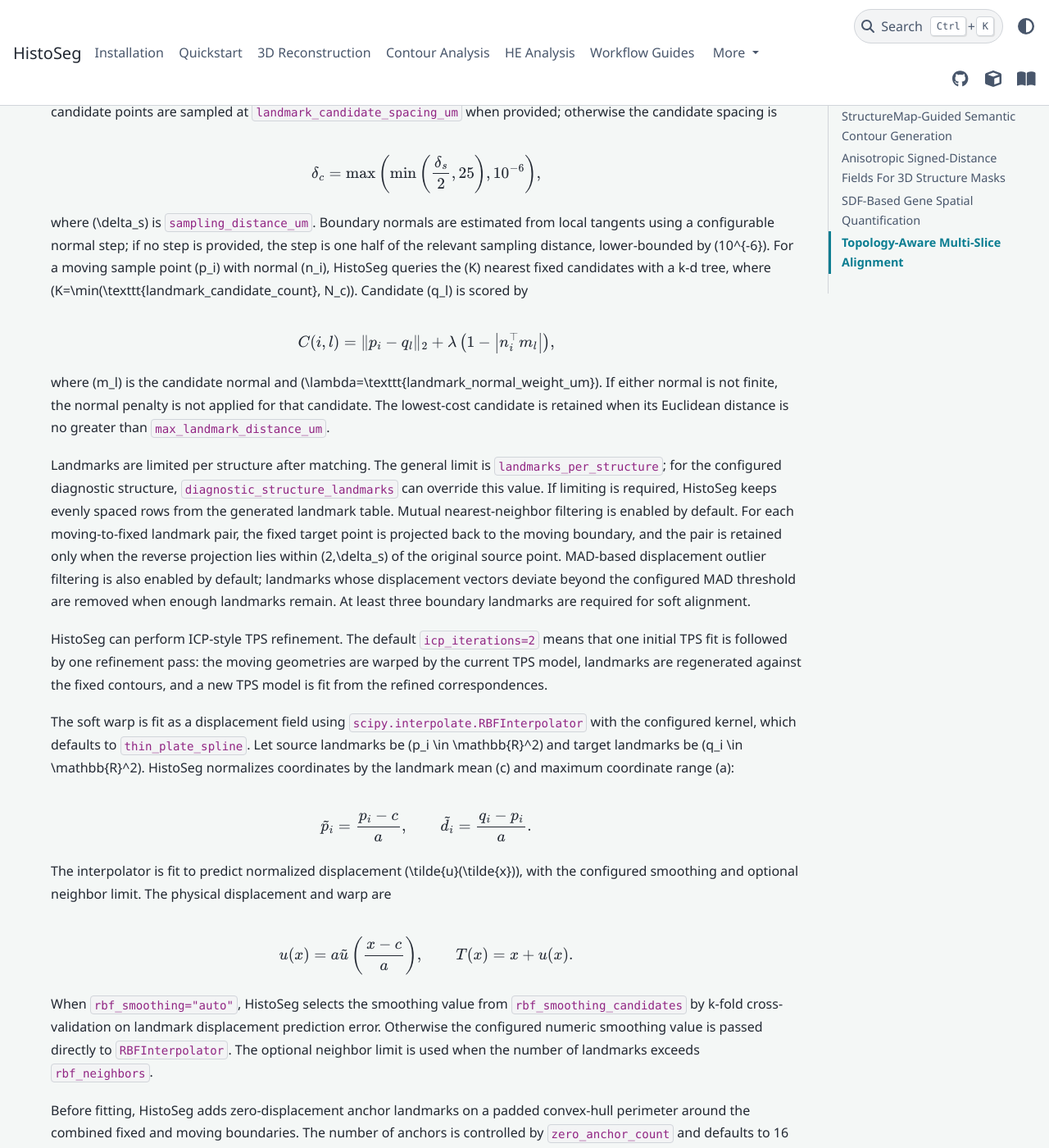
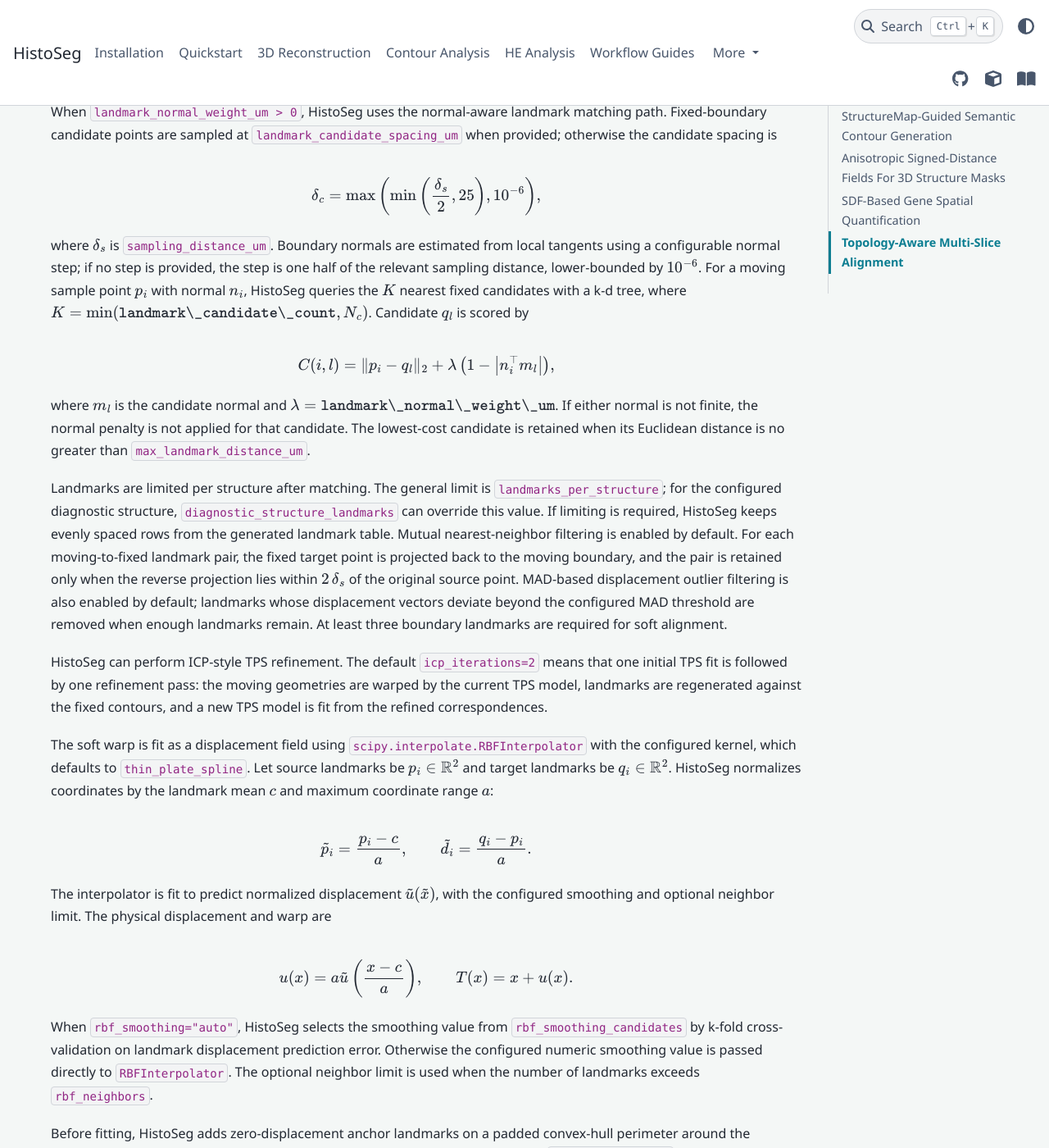
Before and after one commit to hutaobo/HistoSeg, a Sphinx documentation site: the page built from docs/manuscripts/histoseg_online_methods_sdf_alignment.md, in a window 1280 px wide and 1400 px high, scrolled down 5940 px. Shown: the whole window at 82% size. Built offline with Sphinx 7.4.7 and the PyData theme 0.15.4, drawn with Linux system fonts in a browser that asks for light colours; pages that are not in the unit, such as notebooks, are missing from menus; some of the changed text lies outside the part shown.

Commit message:
docs: convert manuscript inline math for RTD rendering

```diff
--- a/docs/manuscripts/histoseg_online_methods_sdf_alignment.md
+++ b/docs/manuscripts/histoseg_online_methods_sdf_alignment.md
@@ -23,7 +23,7 @@ implementation reads clustered cells, marks selected clusters as the target
 class, samples tissue-aware background points when configured, fits a
 distance-weighted K-nearest-neighbor classifier over the spatial coordinates,
 smooths the predicted target probability field with a Gaussian filter, masks the
-field to the tissue support, and extracts the \(0.5\) isoline with
+field to the tissue support, and extracts the $0.5$ isoline with
 `matplotlib.contour`. Candidate loops are filtered by the minimum number of
 target cells enclosed by the loop. Gene/transcript isolines reuse the same
 engine after adapting selected Xenium transcript coordinates into the target
@@ -41,7 +41,7 @@ seed pixels are resolved by the local posterior winner, and unassigned tissue
 pixels are filled from the nearest seed using
 `scipy.ndimage.distance_transform_edt(..., return_indices=True)`. The resulting
 non-overlapping partition masks are converted to continuous contour paths at
-level \(0.5\), exported as Xenium Explorer-compatible GeoJSON/CSV annotations,
+level $0.5$, exported as Xenium Explorer-compatible GeoJSON/CSV annotations,
 and carried forward with their semantic structure labels.
 
 This produces the end-to-end semantic geometry chain used by HistoSeg:
@@ -73,14 +73,14 @@ s = (\Delta z, \Delta y, \Delta x) = (z_{\mu m}, y_{\mu m}, x_{\mu m}).
 $$
 
 Aligned per-slice GeoJSON contours are rasterized onto this grid. For each
-structure \(s_j\), HistoSeg constructs a mask
+structure $s_j$, HistoSeg constructs a mask
 
 $$
 M_j(v) \in \{0,1\},
 $$
 
-where \(v\) indexes a voxel in `(z, y, x)` order and \(M_j(v)=1\) indicates
-that the voxel center lies inside the aligned contour for structure \(s_j\) on
+where $v$ indexes a voxel in `(z, y, x)` order and $M_j(v)=1$ indicates
+that the voxel center lies inside the aligned contour for structure $s_j$ on
 the corresponding slice. The mask spacing is stored as
 `spacing_zyx_um = (z_um, y_um, x_um)`.
 
@@ -114,7 +114,7 @@ spacing through the `sampling=(z_um, y_um, x_um)` argument. Negative values mean
 that a voxel is embedded inside the structure mask, while positive values mean
 that a voxel is outside the structure. Boundary voxels are not clamped to zero:
 because the implementation uses the discrete inside and outside transforms
-directly, an isolated inside voxel can have signed distance \(-\min(s)\).
+directly, an isolated inside voxel can have signed distance $-\min(s)$.
 In the output metadata, this contract is recorded as `outside_um` outside the
 structure and `-inside_um` inside the structure.
 
@@ -148,7 +148,7 @@ Voxels are considered valid when the smoothed total cell count exceeds the
 configured minimum valid cell count. For surface export and quantification, the
 valid enrichment field is smoothed again using the configured
 `surface_smoothing_sigma_voxels_zyx`; a voxel remains quantifiable when it is
-valid and the smoothed validity weight is greater than \(10^{-6}\).
+valid and the smoothed validity weight is greater than $10^{-6}$.
 
 Nested gene hotspot masks are defined by empirical quantiles of the smoothed
 valid enrichment field. The implemented hotspot levels are
@@ -165,7 +165,7 @@ $$
 \tau_{g,\mathrm{top05}} = Q_{0.95}(E_g).
 $$
 
-For a hotspot level \(k\), the binary hotspot mask is
+For a hotspot level $k$, the binary hotspot mask is
 
 $$
 H_{g,k}(v) =
@@ -176,7 +176,7 @@ $$
 which corresponds to the implemented mask
 `quant_valid & (smooth_field >= threshold)`.
 
-For each gene \(g\), hotspot level \(k\), and structure \(s_j\), HistoSeg
+For each gene $g$, hotspot level $k$, and structure $s_j$, HistoSeg
 computes voxel-overlap metrics and SDF metrics. The overlap count is
 
 $$
@@ -214,7 +214,7 @@ $$
 $$
 
 The reported signed-distance summaries are the minimum, median, mean, maximum,
-5th percentile, and 95th percentile of \(\mathcal{D}_{g,k,j}\). The unsigned
+5th percentile, and 95th percentile of $\mathcal{D}_{g,k,j}$. The unsigned
 outside-distance summaries are computed from
 
 $$
@@ -263,7 +263,7 @@ is a 2D similarity registration, not a pure rigid-only registration. Rigid
 registration is the scale-fixed special case; HistoSeg estimates a uniform
 scale together with rotation and translation.
 
-For a moving point \(x\), the hard transform has the form
+For a moving point $x$, the hard transform has the form
 
 $$
 T_{\mathrm{sim}}(x)
@@ -271,8 +271,8 @@ T_{\mathrm{sim}}(x)
 s R_\theta (x-o) + o + t,
 $$
 
-where \(o\) is the moving union centroid used as the transform origin,
-\(\theta\) is the rotation angle, \(s\) is the uniform scale, and \(t\) is the
+where $o$ is the moving union centroid used as the transform origin,
+$\theta$ is the rotation angle, $s$ is the uniform scale, and $t$ is the
 translation vector. Initialization uses the area-derived scale
 
 $$
@@ -294,8 +294,8 @@ T_{\mathrm{sim}}(G_{\mathrm{moving}})\right)
 $$
 
 with Nelder-Mead. Multi-start hard alignment is enabled by default and evaluates
-rotation seeds from the proxy/PCA initialization plus \(0^\circ\), \(90^\circ\),
-\(180^\circ\), and \(270^\circ\) offsets when they are not near-duplicates.
+rotation seeds from the proxy/PCA initialization plus $0^\circ$, $90^\circ$,
+$180^\circ$, and $270^\circ$ offsets when they are not near-duplicates.
 
 The hard alignment is accepted only when the union IoU between the fixed and
 moving contour unions does not decrease. If the optimized similarity transform
@@ -344,12 +344,12 @@ $$
 \delta_c = \max\left(\min\left(\frac{\delta_s}{2}, 25\right), 10^{-6}\right),
 $$
 
-where \(\delta_s\) is `sampling_distance_um`. Boundary normals are estimated
+where $\delta_s$ is `sampling_distance_um`. Boundary normals are estimated
 from local tangents using a configurable normal step; if no step is provided,
 the step is one half of the relevant sampling distance, lower-bounded by
-\(10^{-6}\). For a moving sample point \(p_i\) with normal \(n_i\), HistoSeg
-queries the \(K\) nearest fixed candidates with a k-d tree, where
-\(K=\min(\texttt{landmark\_candidate\_count}, N_c)\). Candidate \(q_l\) is
+$10^{-6}$. For a moving sample point $p_i$ with normal $n_i$, HistoSeg
+queries the $K$ nearest fixed candidates with a k-d tree, where
+$K=\min(\texttt{landmark\_candidate\_count}, N_c)$. Candidate $q_l$ is
 scored by
 
 $$
@@ -358,8 +358,8 @@ C(i,l) =
 + \lambda \left(1-\left|n_i^\top m_l\right|\right),
 $$
 
-where \(m_l\) is the candidate normal and
-\(\lambda=\texttt{landmark\_normal\_weight\_um}\). If either normal is not
+where $m_l$ is the candidate normal and
+$\lambda=\texttt{landmark\_normal\_weight\_um}$. If either normal is not
 finite, the normal penalty is not applied for that candidate. The lowest-cost
 candidate is retained when its Euclidean distance is no greater than
 `max_landmark_distance_um`.
@@ -371,7 +371,7 @@ required, HistoSeg keeps evenly spaced rows from the generated landmark table.
 Mutual nearest-neighbor filtering is enabled by default. For each moving-to-fixed
 landmark pair, the fixed target point is projected back to the moving boundary,
 and the pair is retained only when the reverse projection lies within
-\(2\,\delta_s\) of the original source point. MAD-based displacement outlier
+$2\,\delta_s$ of the original source point. MAD-based displacement outlier
 filtering is also enabled by default; landmarks whose displacement vectors
 deviate beyond the configured MAD threshold are removed when enough landmarks
 remain. At least three boundary landmarks are required for soft alignment.
@@ -384,9 +384,9 @@ correspondences.
 
 The soft warp is fit as a displacement field using
 `scipy.interpolate.RBFInterpolator` with the configured kernel, which defaults
-to `thin_plate_spline`. Let source landmarks be \(p_i \in \mathbb{R}^2\) and
-target landmarks be \(q_i \in \mathbb{R}^2\). HistoSeg normalizes coordinates by
-the landmark mean \(c\) and maximum coordinate range \(a\):
+to `thin_plate_spline`. Let source landmarks be $p_i \in \mathbb{R}^2$ and
+target landmarks be $q_i \in \mathbb{R}^2$. HistoSeg normalizes coordinates by
+the landmark mean $c$ and maximum coordinate range $a$:
 
 $$
 \tilde{p}_i = \frac{p_i-c}{a},
@@ -395,7 +395,7 @@ $$
 $$
 
 The interpolator is fit to predict normalized displacement
-\(\tilde{u}(\tilde{x})\), with the configured smoothing and optional neighbor
+$\tilde{u}(\tilde{x})$, with the configured smoothing and optional neighbor
 limit. The physical displacement and warp are
 
 $$
@@ -430,10 +430,10 @@ r_c =
 {A_0},
 $$
 
-where \(A_0\) is the original grid-cell area and the numerator is the signed
+where $A_0$ is the original grid-cell area and the numerator is the signed
 area of the warped quadrilateral. A cell is considered folded when
-\(r_c \le 0\), compressed when \(r_c\) is below `topology_min_area_ratio`, and
-expanded when \(r_c\) exceeds `topology_max_area_ratio`. The topology check is
+$r_c \le 0$, compressed when $r_c$ is below `topology_min_area_ratio`, and
+expanded when $r_c$ exceeds `topology_max_area_ratio`. The topology check is
 valid only when no folded, compressed, or expanded cells are detected.
 
 For full stack reconstruction, the soft-aligned contour is accepted only when
```
Also changed, not shown: docs/manuscripts/figure_legends.md (+8 -8 lines), docs/manuscripts/figure_plan.md (+5 -5 lines), docs/manuscripts/main_text.md (+24 -24 lines).
